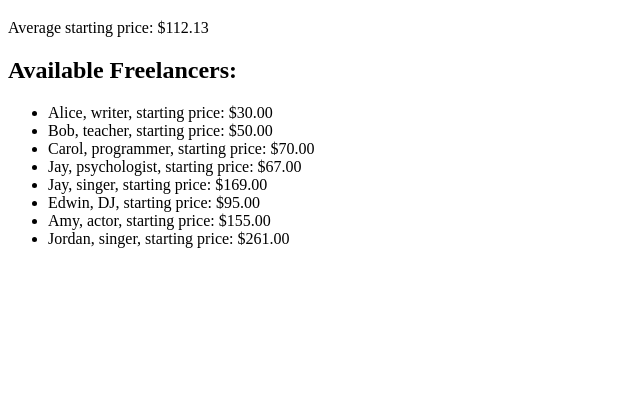
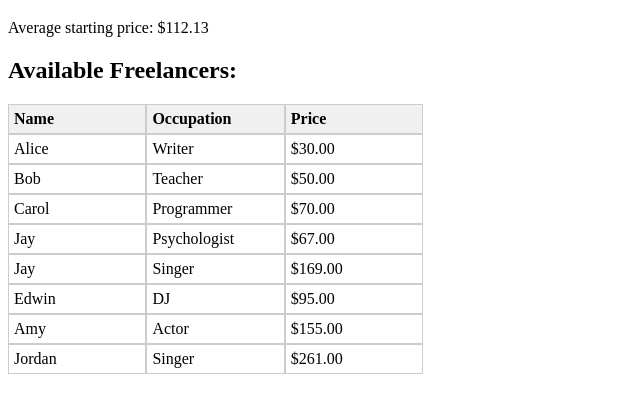
Before and after one commit to jay-brdy/Unit2.FreelancerForum, a plain HTML site: page index.html in a window 1280 px wide. Shown: the part 61-474 px from the top of the page, without its empty margins (0-640 px from the left). Drawn offline with Linux system fonts and the light colour scheme.

Commit message:
made it easier to read available freelancers

```diff
--- a/index.html
+++ b/index.html
@@ -1,15 +1,50 @@
 <!DOCTYPE html>
 <html lang="en">
+
 <head>
     <meta charset="UTF-8">
     <meta name="viewport" content="width=device-width, initial-scale=1.0">
     <title>Document</title>
+    <style>
+        /* Add some CSS to style the columns */
+        .freelancer {
+            display: flex;
+        }
+
+        /* Adjust the width of each column */
+        .freelancer span {
+            flex: 0 0 10%;
+            padding: 5px;
+            border: 1px solid #ccc; /* Add a border for separation */
+        }
+
+        /* Style the header row */
+        .header {
+            display: flex;
+        }
+
+        .header span {
+            flex: 0 0 10%;
+            padding: 5px;
+            font-weight: bold;
+            border: 1px solid #ccc;
+            background-color: #f0f0f0; /* Add background color to headers for differentiation */
+        }
+    </style>
 </head>
+
 <body>
     <h1>Freelancer Forum</h1>
-    <p>Average starting price: $<span id="average-price">0</span></p>
+    <p>Average starting price: $<span id="average-price">0.00</span></p>
     <h2>Available Freelancers:</h2>
-    <ul id="freelancer-list"></ul>
+    <div class="header">
+        <span>Name</span>
+        <span>Occupation</span>
+        <span>Price</span>
+    </div>
+    <div id="freelancer-list"></div>
+
     <script src="index.js"></script>
 </body>
+
 </html>
--- a/index.js
+++ b/index.js
@@ -1,22 +1,46 @@
 const names = ["Jay", "Adam", "Max", "Jordan", "Alyssa", "May", "Ash", "Amy", "Henry", "Anna", "Liz", "Edwin", "Charlotte", "Nick"];
-const occupations = ["psychologist", "programmer", "actor", "artist", "assassin", "activist", "composer", "singer", "educator", "DJ"];
+const occupations = ["Psychologist", "Programmer", "Actor", "Artist", "Assassin", "Activist", "Composer", "Singer", "Educator", "DJ"];
 // const maxFreelancers = 10;
 const freelancers = [
-    {name: "Alice", price: 30, occupation: "writer"},
-    {name: "Bob", price: 50, occupation: "teacher"},
-    {name: "Carol", price: 70, occupation: "programmer"}
+    {name: "Alice", price: 30, occupation: "Writer"},
+    {name: "Bob", price: 50, occupation: "Teacher"},
+    {name: "Carol", price: 70, occupation: "Programmer"}
 ];
 
 setInterval(generateRandomFreelancer, 1000);
 
+// function renderFreelancers() {
+//     const freelancerList = document.querySelector("#freelancer-list");
+//     freelancerList.innerHTML = "";
+
+//     freelancers.forEach(freelancer => {
+//         const listItem = document.createElement("li");
+//         listItem.textContent = `${freelancer.name}, ${freelancer.occupation}, starting price: $${freelancer.price.toFixed(2)}`;
+//         freelancerList.appendChild(listItem);
+//     });
+// }
 function renderFreelancers() {
     const freelancerList = document.querySelector("#freelancer-list");
     freelancerList.innerHTML = "";
 
     freelancers.forEach(freelancer => {
-        const listItem = document.createElement("li");
-        listItem.textContent = `${freelancer.name}, ${freelancer.occupation}, starting price: $${freelancer.price.toFixed(2)}`;
-        freelancerList.appendChild(listItem);
+        const freelancerDiv = document.createElement("div");
+        freelancerDiv.className = "freelancer";
+
+        const nameElement = document.createElement("span");
+        nameElement.textContent = freelancer.name;
+
+        const occupationElement = document.createElement("span");
+        occupationElement.textContent = freelancer.occupation;
+
+        const priceElement = document.createElement("span");
+        priceElement.textContent = `$${freelancer.price.toFixed(2)}`;
+
+        freelancerDiv.appendChild(nameElement);
+        freelancerDiv.appendChild(occupationElement);
+        freelancerDiv.appendChild(priceElement);
+
+        freelancerList.appendChild(freelancerDiv);
     });
 }
 
```
